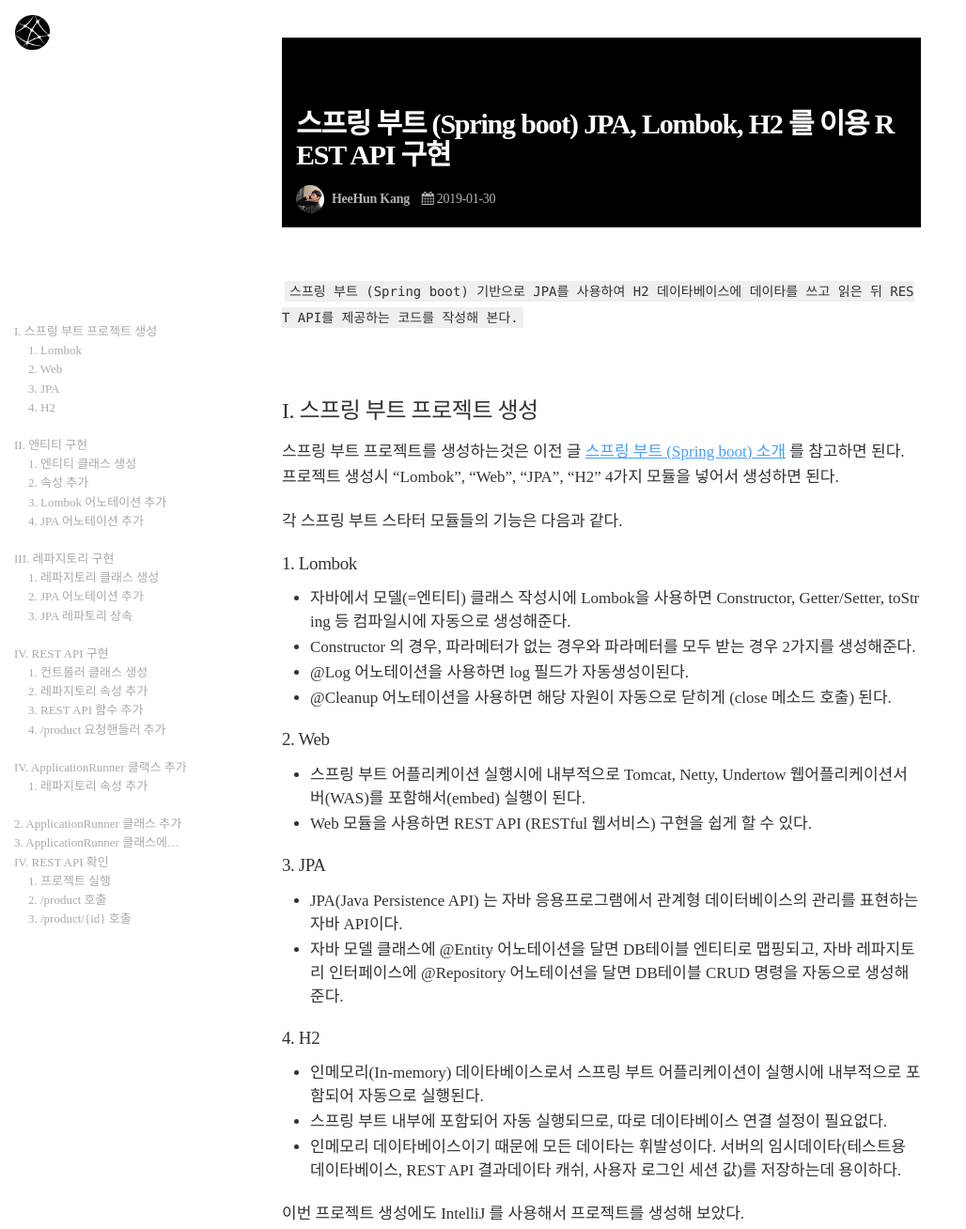
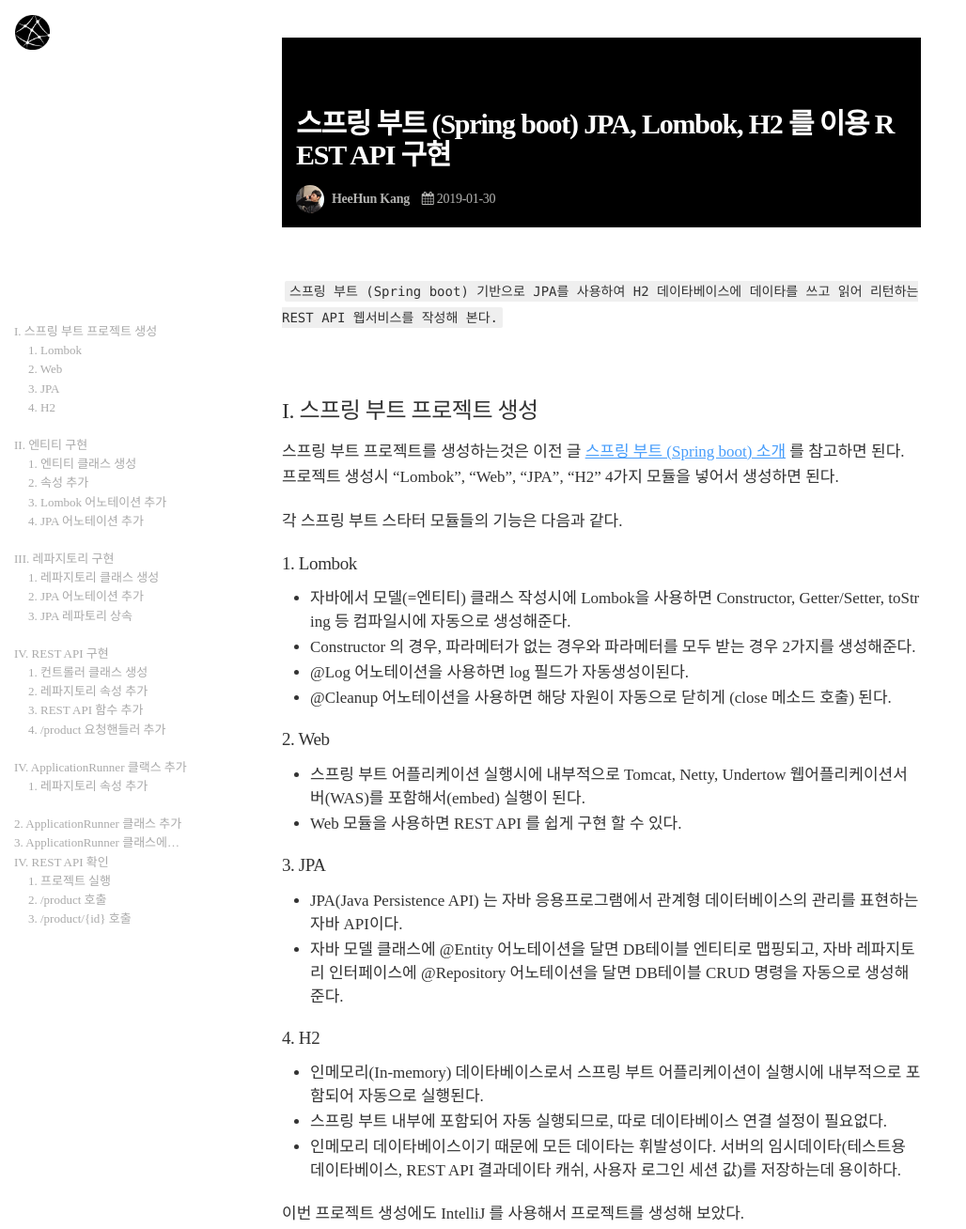
Before and after one commit to skypacific/skypacific.github.io, a Jekyll site: the page built from _posts/2019-01-30-kang.heehun@jpa-lombok-spring-boot.md, in a window 1280 px wide and 1400 px high, cut to the strip 0-1308 px from the top of the window. Shown: the whole strip at 94% size, without its empty margins (0-1028 px from the left). Built offline with Jekyll 4.4.1, drawn with Linux system fonts in a browser that asks for light colours; nearby versions of some CDN libraries; the table of contents is made by our own code.

Commit message:
add post

```diff
--- a/_posts/2019-01-30-kang.heehun@jpa-lombok-spring-boot.md
+++ b/_posts/2019-01-30-kang.heehun@jpa-lombok-spring-boot.md
@@ -9,7 +9,7 @@
 toc: true
 ---
 
-`스프링 부트 (Spring boot) 기반으로 JPA를 사용하여 H2 데이타베이스에 데이타를 쓰고 읽은 뒤 REST API를 제공하는 코드를 작성해 본다.`
+`스프링 부트 (Spring boot) 기반으로 JPA를 사용하여 H2 데이타베이스에 데이타를 쓰고 읽어 리턴하는 REST API 웹서비스를 작성해 본다.`
 
 ## I. 스프링 부트 프로젝트 생성
 
@@ -26,7 +26,7 @@
 
 ### 2. Web
 * 스프링 부트 어플리케이션 실행시에 내부적으로 Tomcat, Netty, Undertow 웹어플리케이션서버(WAS)를 포함해서(embed) 실행이 된다.
-* Web 모듈을 사용하면 REST API (RESTful 웹서비스) 구현을 쉽게 할 수 있다.
+* Web 모듈을 사용하면 REST API 를 쉽게 구현 할 수 있다.
 
 ### 3. JPA
 * JPA(Java Persistence API) 는 자바 응용프로그램에서 관계형 데이터베이스의 관리를 표현하는 자바 API이다.
```
Also changed, not shown: 13 other files.
